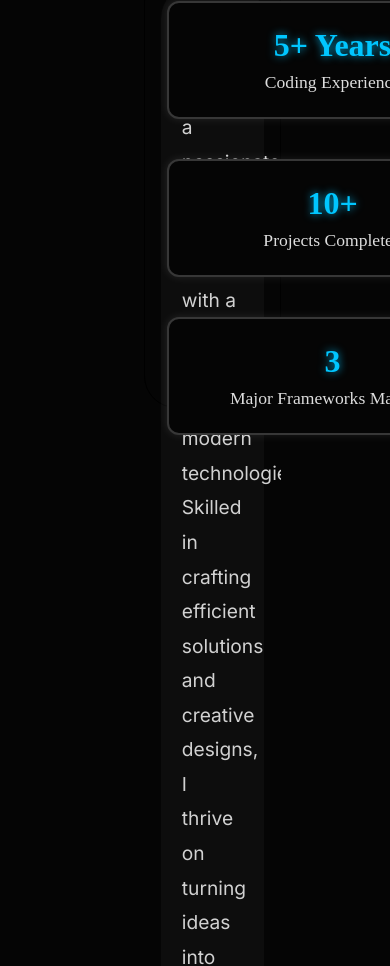
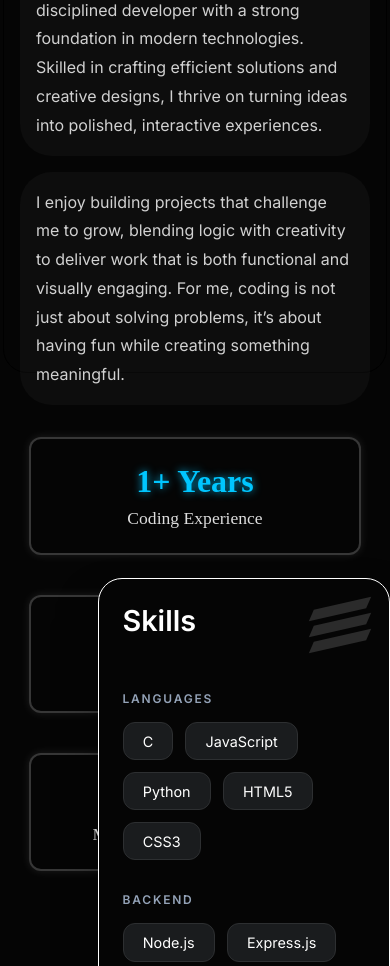
Before and after one commit to DhamzBonaparte/PortFolio-2, a React (Vite) app: page / in a window 390 px wide. Shown: the part 1034-2000 px from the top of the page. Built offline with nearby package versions, Linux system fonts and the light colour scheme.

Commit message:
Made Skills Tab

```diff
--- a/src/Components/About.jsx
+++ b/src/Components/About.jsx
@@ -3,7 +3,7 @@ import "./About.scss";
 export default function About({ refe }) {
   const traits = ["Passionate", "Disciplined", "Skilled", "Creative"];
   const stats = [
-    { title: "5+ Years", subtitle: "Coding Experience" },
+    { title: "1+ Years", subtitle: "Coding Experience" },
     { title: "10+", subtitle: "Projects Completed" },
     { title: "3", subtitle: "Major Frameworks Mastered" },
   ];
--- a/src/Components/About.scss
+++ b/src/Components/About.scss
@@ -5,6 +5,7 @@
 
 .aboutt {
     height: 80vh;
+    margin-bottom: 9rem;
     background: linear-gradient(135deg, #0a0a0a, #1a1a1a);
 
     .about-heading {
@@ -136,3 +137,57 @@
         }
     }
 }
+
+@media (max-width: 1024px) {
+    .aboutt {
+        .about-info {
+            padding-left: 2rem; // Remove the massive 9rem left padding
+            .about-left { width: 55%; }
+            .about-right { width: 40%; }
+        }
+    }
+}
+
+@media (max-width: 768px) {
+    .aboutt {
+        margin-bottom: 4rem;
+
+        .about-info {
+            flex-direction: column; // Stack sections
+            align-items: center;
+            padding: 20px;
+
+            .about-left, .about-right {
+                width: 100%; // Take full width
+                max-width: 500px;
+            }
+
+            .about-left {
+                order: 1; // Content first
+            }
+
+            .about-right {
+                order: 2; // Stats second
+                margin-top: 2rem;
+            }
+        }
+    }
+}
+
+@media (max-width: 480px) {
+    .aboutt {
+        .about-heading span {
+            font-size: 2.2rem;
+        }
+
+        .about-info .about-left {
+            padding: 1rem;
+            border-radius: 1.5rem;
+
+            .about-text {
+                font-size: 1rem;
+                padding: 1rem;
+            }
+        }
+    }
+}
--- a/src/Components/Projects.jsx
+++ b/src/Components/Projects.jsx
@@ -0,0 +1,10 @@
+import './projects.scss'
+export default function Projects({refe}){
+    return(
+        <>
+            <div className="projects" ref={refe}>
+                Project
+            </div>
+        </>
+    )
+}
--- a/src/Components/Skiills.jsx
+++ b/src/Components/Skiills.jsx
@@ -0,0 +1,69 @@
+import React from "react";
+import "./Skills.scss";
+
+const Skills = ({ refe }) => {
+  const skillData = [
+    {
+      category: "Languages",
+      items: ["C", "JavaScript", "Python", "HTML5", "CSS3"],
+    },
+    {
+      category: "Backend",
+      items: ["Node.js", "Express.js", "MongoDB", "JWT Authentication"],
+    },
+    {
+      category: "Frontend & UI",
+      items: [
+        "React",
+        "SCSS",
+        "Responsive Design",
+        "SweetAlert2",
+        "User-centric workflows",
+      ],
+    },
+    {
+      category: "Frameworks & Tools",
+      items: ["Git/GitHub", "Postman", "VS Code", "Vercel", "Netlify", "Axios"],
+    },
+    {
+      category: "Workflow & Debugging",
+      items: [
+        "Route consistency",
+        "Middleware integration",
+        "Error handling",
+        "Transparent admin panels",
+        "Safe deletion/disapproval flows",
+      ],
+    },
+  ];
+
+  return (
+    <section className="skills-card" ref={refe}>
+      <div className="skills-card__header">
+        <h2 className="skills-card__title">Skills</h2>
+        <div className="skills-card__icon-stack">
+          <span></span>
+          <span></span>
+          <span></span>
+        </div>
+      </div>
+
+      <div className="skills-card__content">
+        {skillData.map((group, index) => (
+          <div key={index} className="skill-group">
+            <h3 className="skill-group__label">{group.category}</h3>
+            <div className="skill-group__list">
+              {group.items.map((skill, i) => (
+                <div key={i} className="skill-badge">
+                  {skill}
+                </div>
+              ))}
+            </div>
+          </div>
+        ))}
+      </div>
+    </section>
+  );
+};
+
+export default Skills;
--- /dev/null
+++ b/src/Components/Skills.scss
@@ -0,0 +1,99 @@
+$bg-main: #0b0d0e;
+$badge-bg: #1a1c1e;
+$border-soft: #2d2f31;
+$text-bright: #ffffff;
+$text-dim: #94a3b8;
+$accent: #60a5fa;
+
+.skills-card {
+  max-width: 700px;
+  background-color: $bg-main;
+  padding: 2rem;
+  border-radius: 40px;
+  color: $text-bright;
+  background: inherit;
+  font-family: 'Inter', system-ui, sans-serif;
+  box-shadow: 0 25px 50px -12px rgba(0, 0, 0, 0.5);
+  position: relative;
+  border:1px solid white;
+  margin-left: 25%;
+  height: 75vh;
+
+  &__header {
+    display: flex;
+    justify-content: space-between;
+    align-items: flex-start;
+    margin-bottom: 2.5rem;
+  }
+
+  &__title {
+    font-size: 2.5rem;
+    font-weight: 800;
+    margin: 0;
+  }
+
+  &__icon-stack {
+    opacity: 0.15;
+    span {
+      display: block;
+      width: 50px;
+      height: 12px;
+      background: #fff;
+      margin-bottom: 4px;
+      transform: skewX(-35deg) rotate(-15deg);
+    }
+  }
+
+  .skill-group {
+    margin-bottom: 2rem;
+
+    &__label {
+      color: $text-dim;
+      font-size: 0.75rem;
+      font-weight: 700;
+      text-transform: uppercase;
+      letter-spacing: 0.15em;
+      margin-bottom: 1rem;
+    }
+
+    &__list {
+      display: flex;
+      flex-wrap: wrap;
+      gap: 0.75rem;
+    }
+
+    .skill-badge {
+      background-color: $badge-bg;
+      border: 1px solid $border-soft;
+      padding: 0.6rem 1.2rem;
+      border-radius: 12px;
+      font-size: 0.9rem;
+      font-weight: 500;
+      transition: all 0.2s ease-in-out;
+      white-space: nowrap; // Keeps items like "JWT Authentication" on one line
+
+      &:hover {
+        border-color: $accent;
+        color: $accent;
+        background: rgba($accent, 0.05);
+        cursor: default;
+      }
+    }
+  }
+}
+
+@media (max-width: 600px) {
+  .skills-card {
+    padding: 1.5rem;
+    border-radius: 24px;
+
+    &__title {
+      font-size: 1.8rem;
+    }
+
+    .skill-badge {
+      font-size: 0.8rem;
+      padding: 0.5rem 1rem;
+    }
+  }
+}
--- a/src/Components/Topbar.jsx
+++ b/src/Components/Topbar.jsx
@@ -6,19 +6,31 @@ import InfoIcon from "@mui/icons-material/Info";
 import ConstructionIcon from "@mui/icons-material/Construction";
 import AccountTreeIcon from "@mui/icons-material/AccountTree";
 import ContactPhoneIcon from "@mui/icons-material/ContactPhone";
-import AvTimerIcon from "@mui/icons-material/AvTimer";
 import About from "./About";
+import Skills from "./Skiills";
+import Projects from "./Projects";
 
 export default function Topbar() {
   const homeRef = useRef(null);
   const aboutRef = useRef(null);
+  const skillsRef = useRef(null);
+  const projectRef = useRef(null)
+
 
   const goToHome = () => {
-    homeRef.current.scrollIntoView({ top:0 ,behavior: "smooth"});
+    homeRef.current.scrollIntoView({ block: "center"  ,behavior: "smooth"});
   };
 
   const goToAbout = () => {
     aboutRef.current.scrollIntoView({ behavior: "smooth", block: "center" });
+  };
+
+  const goToSkills = () => {
+    skillsRef.current.scrollIntoView({ behavior: "smooth", block: "center" });
+  };
+
+    const goToProjects = () => {
+    projectRef.current.scrollIntoView({ behavior: "smooth", block: "center" });
   };
 
   return (
@@ -32,13 +44,10 @@ export default function Topbar() {
           <li className="top-links" onClick={goToAbout}>
             About <InfoIcon className="icon"></InfoIcon>
           </li>
-          {/* <li className="top-links">
-            Experience <AvTimerIcon className="icon"></AvTimerIcon>
-          </li> */}
-          <li className="top-links">
+          <li className="top-links" onClick={goToSkills}>
             Skills <ConstructionIcon className="icon"></ConstructionIcon>
           </li>
-          <li className="top-links">
+          <li className="top-links" onClick={goToProjects}>
             Projects <AccountTreeIcon className="icon"></AccountTreeIcon>
           </li>
           <li className="top-links">
@@ -48,6 +57,8 @@ export default function Topbar() {
       </div>
       <Hero refe={homeRef} />
       <About refe={aboutRef}></About>
+      <Skills refe={skillsRef}></Skills>
+      <Projects refe={projectRef}/>
     </>
   );
 }
--- a/src/Components/Topbar.scss
+++ b/src/Components/Topbar.scss
@@ -70,7 +70,7 @@
             display: flex;
             justify-content: center;
             align-items: center;
-            background-color: hsla(0, 0%, 100%, 0.03);
+            background-color: initial;
 
             &:hover {
                 cursor: pointer;
@@ -86,6 +86,6 @@
     align-items: center;
     justify-content: center;
     margin-left: 10px;
-    background-color: inherit;
+    background-color: initial;
     background-color: hsla(0, 0%, 100%, 0.03);
 }
--- /dev/null
+++ b/src/Components/projects.scss
@@ -0,0 +1,3 @@
+.projects{
+    height: 90vh;
+}
```
